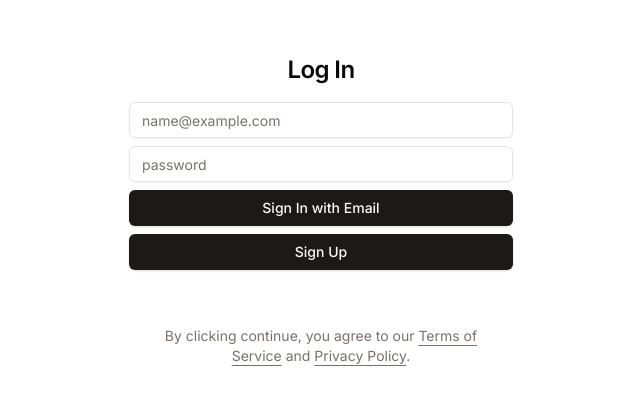
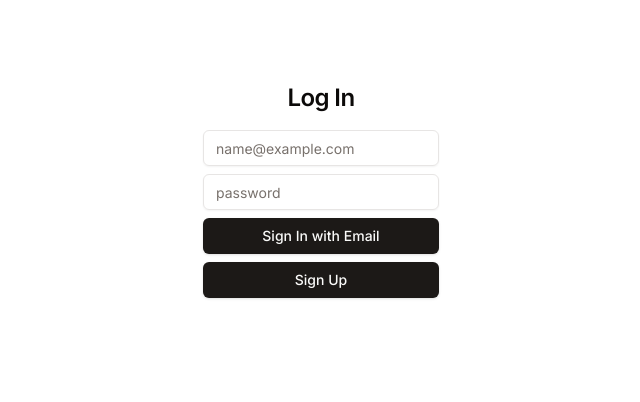
Before and after one commit to devinshoemaker/next-auth-example, a Next.js app: page /login in a window 1280 px wide. Shown: the part 190-592 px from the top of the page, without its empty margins (319-959 px from the left). Built offline with nearby package versions, Linux system fonts and the light colour scheme.

Commit message:
remove TOS from login

```diff
--- a/src/app/login/page.tsx
+++ b/src/app/login/page.tsx
@@ -76,24 +76,6 @@ export default function LoginPage() {
             </div>
           </form>
         </div>
-
-        <p id="tos" className="px-8 text-center text-sm text-muted-foreground">
-          By clicking continue, you agree to our{" "}
-          <Link
-            href="/terms"
-            className="underline underline-offset-4 hover:text-primary"
-          >
-            Terms of Service
-          </Link>{" "}
-          and{" "}
-          <Link
-            href="/privacy"
-            className="underline underline-offset-4 hover:text-primary"
-          >
-            Privacy Policy
-          </Link>
-          .
-        </p>
       </div>
     </main>
   );
```
